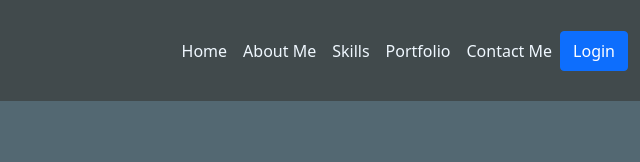
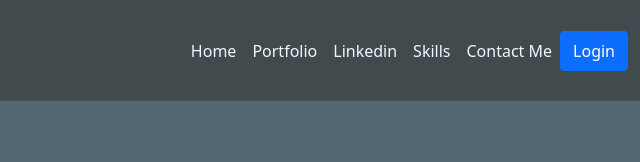
Before and after one commit to Clement2022/Clement2022, a plain HTML site: page index.html in a window 1280 px wide. Shown: the top 162 px of the page, 640-1280 px from the left. Drawn offline with nearby package versions, Linux system fonts and the light colour scheme; a web font is replaced by a local one.

Commit message:
personal profile

```diff
--- a/index.html
+++ b/index.html
@@ -38,10 +38,9 @@
             <div class="collapse navbar-collapse d-lg-flex justify-content-end" id="navbarNavAltMarkup">
                 <div class="navbar-nav mb-2 mb-lg-0">
                     <a class="nav-link active" aria-current="page" style="color: aliceblue;" href="https://github.com/Clement2022">Home</a>
-                    <a class="nav-link active" aria-current="page" style="color: aliceblue;" href="#">About
-                        Me</a>
+                    <a class="nav-link active" aria-current="page" style="color: aliceblue;" href="https://clement2022.github.io/">Portfolio</a>
+                    <a class="nav-link active" aria-current="page" style="color: aliceblue;" href="https://www.linkedin.com/in/clement-buadu-b72a0a251/">Linkedin</a>
                     <a class="nav-link active" aria-current="page" style="color: aliceblue;" href="#">Skills</a>
-                    <a class="nav-link active" aria-current="page" style="color: aliceblue;" href="https://clement2022.github.io/">Portfolio</a>
                     <a class="nav-link active" aria-current="page" style="color: aliceblue;" href="#">Contact Me</a>
                     <button class="btn btn-primary">Login</button>
                 </div>
```
